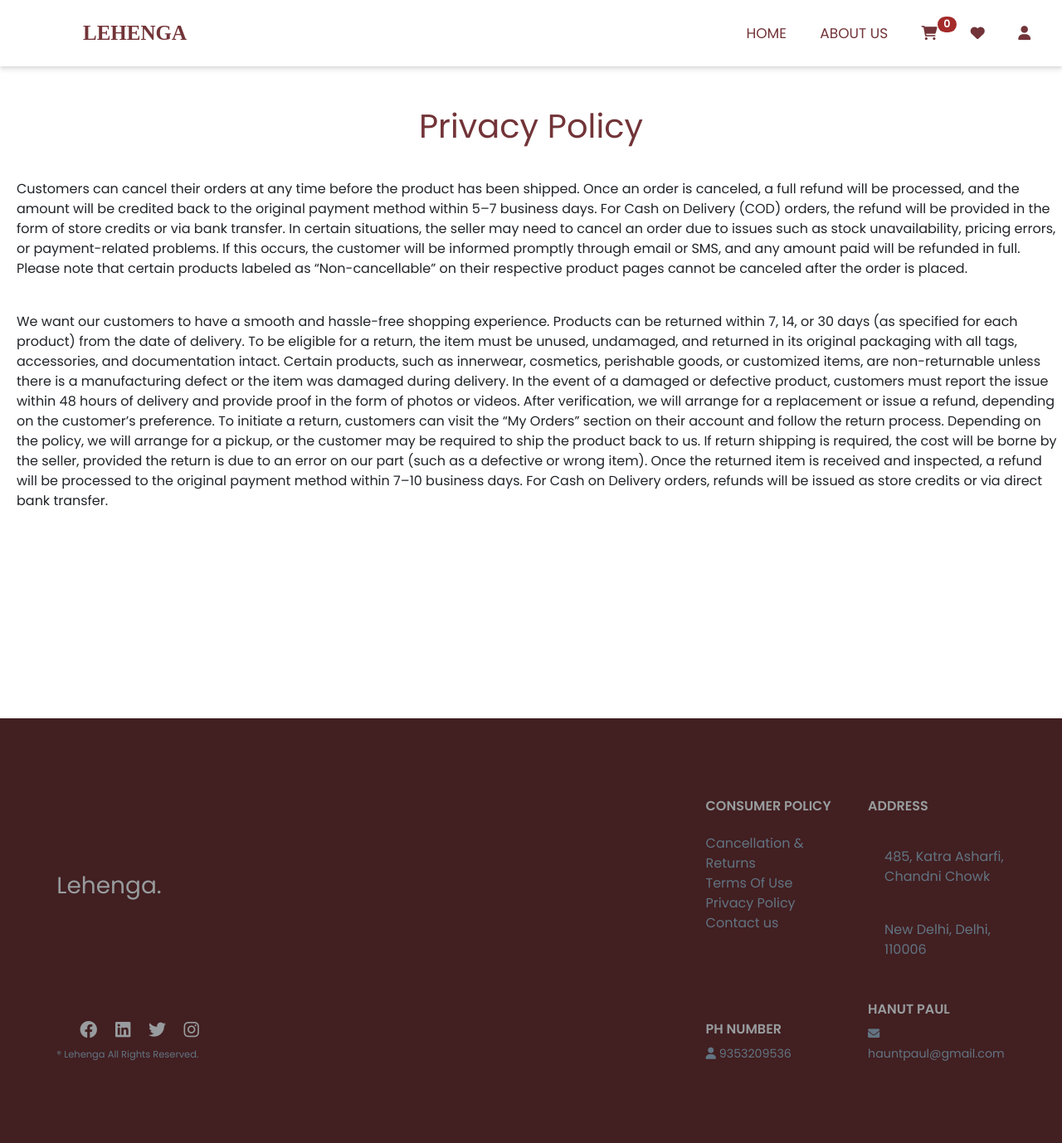
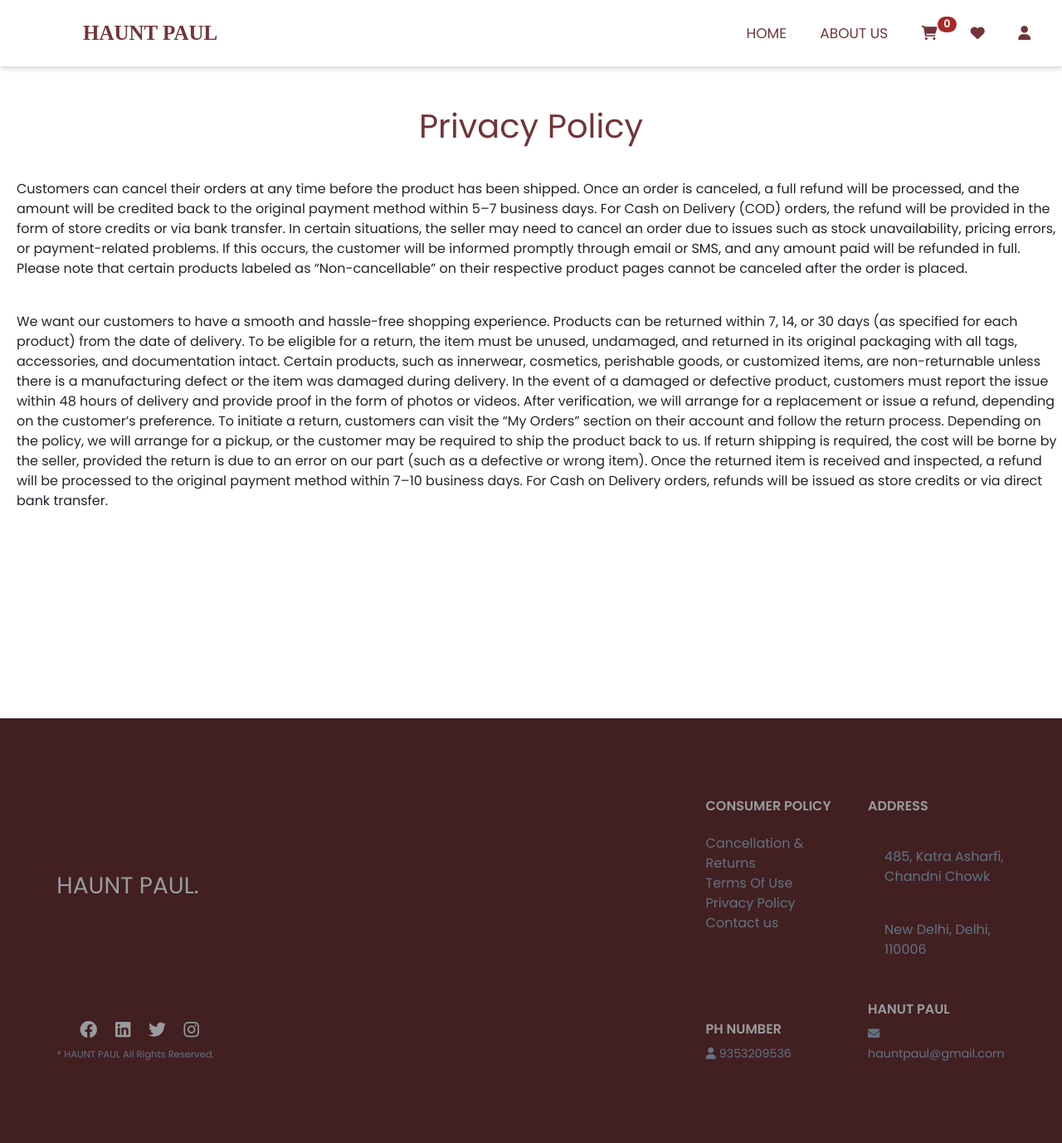
Before and after one commit to herangeo/lehenga-clothing, a Django app: page /privacypolicy/ in a window 1280 px wide. Shown: the whole page at 83% size. Run offline with Django 5.2, Linux system fonts and the light colour scheme; some libraries are stand-ins or nearby versions.

Commit message:
Update privacy_policy.html

```diff
--- a/products/templates/privacy_policy.html
+++ b/products/templates/privacy_policy.html
@@ -322,7 +322,7 @@ small{
           <i class="fas fa-bars"></i>
         </label>
         <!-- Site logo -->
-        <label class="logo">LEHENGA</label>
+        <label class="logo">HAUNT PAUL</label>
         <!-- Navigation links -->
         <ul>
           <li><a class="active" href="{% url 'main_page' %}">Home</a></li>
@@ -376,7 +376,7 @@ small{
               <div class="row my-5 justify-content-center py-5">
                   <div class="col-11">
                       <div class="row ">
-                          <div class="col-xl-8 col-md-4 col-sm-4 col-12   my-auto mx-auto a"><h3 class="text-muted mb-md-0 mb-5 bold-text">Lehenga.</h3></div>
+                          <div class="col-xl-8 col-md-4 col-sm-4 col-12   my-auto mx-auto a"><h3 class="text-muted mb-md-0 mb-5 bold-text">HAUNT PAUL.</h3></div>
                           <div class="col-xl-2 col-md-4 col-sm-4 col-12">
                               <h6 class="mb-3 mb-lg-4 bold-text"><b>CONSUMER POLICY</b></h6>
                               <ul class="list-unstyled">
@@ -396,7 +396,7 @@ small{
                                   <span class="mx-2"><i class="fab fa-twitter" aria-hidden="true"></i></span>
                                   <span class="mx-2"><i class="fab fa-instagram" aria-hidden="true"></i></span>
                               </p>
-                              <small class="rights"><span>&#174;</span> Lehenga All Rights Reserved.</small>
+                              <small class="rights"><span>&#174;</span> HAUNT PAUL All Rights Reserved.</small>
                           </div>
                                                   <div class="col-xl-2 col-md-4 col-sm-4 col-auto order-1 align-self-end "><h6 class="mt-55 mt-2 text-muted bold-text"><b>PH NUMBER</b></h6><small> <span><i class="fa fa-user" aria-hidden="true"></i></span> 9353209536</small></div>
                           <div class="col-xl-2 col-md-4 col-sm-4 col-auto order-2 align-self-end mt-3   "><h6 class="text-muted bold-text"><b>HANUT PAUL</b></h6><small><span><i class="fa fa-envelope" aria-hidden="true"></i></span> hauntpaul@gmail.com</small></div>
```
